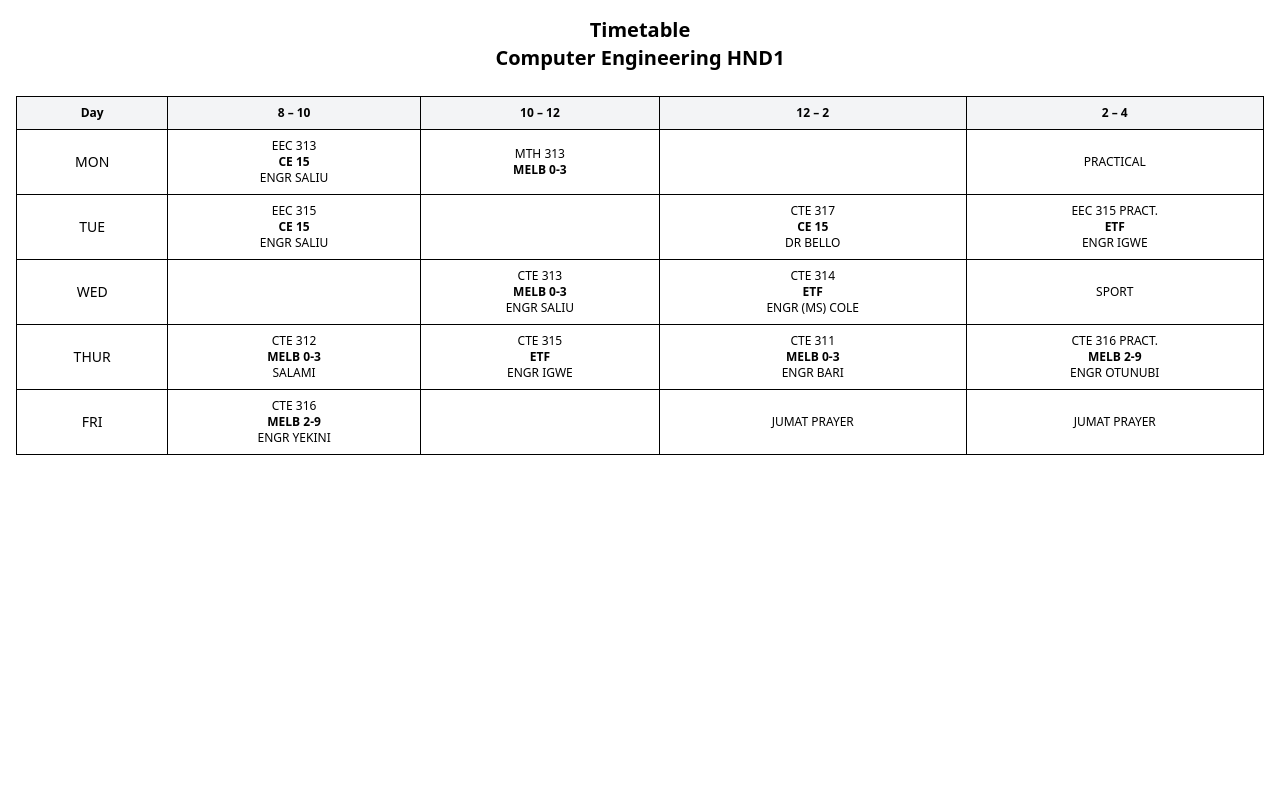
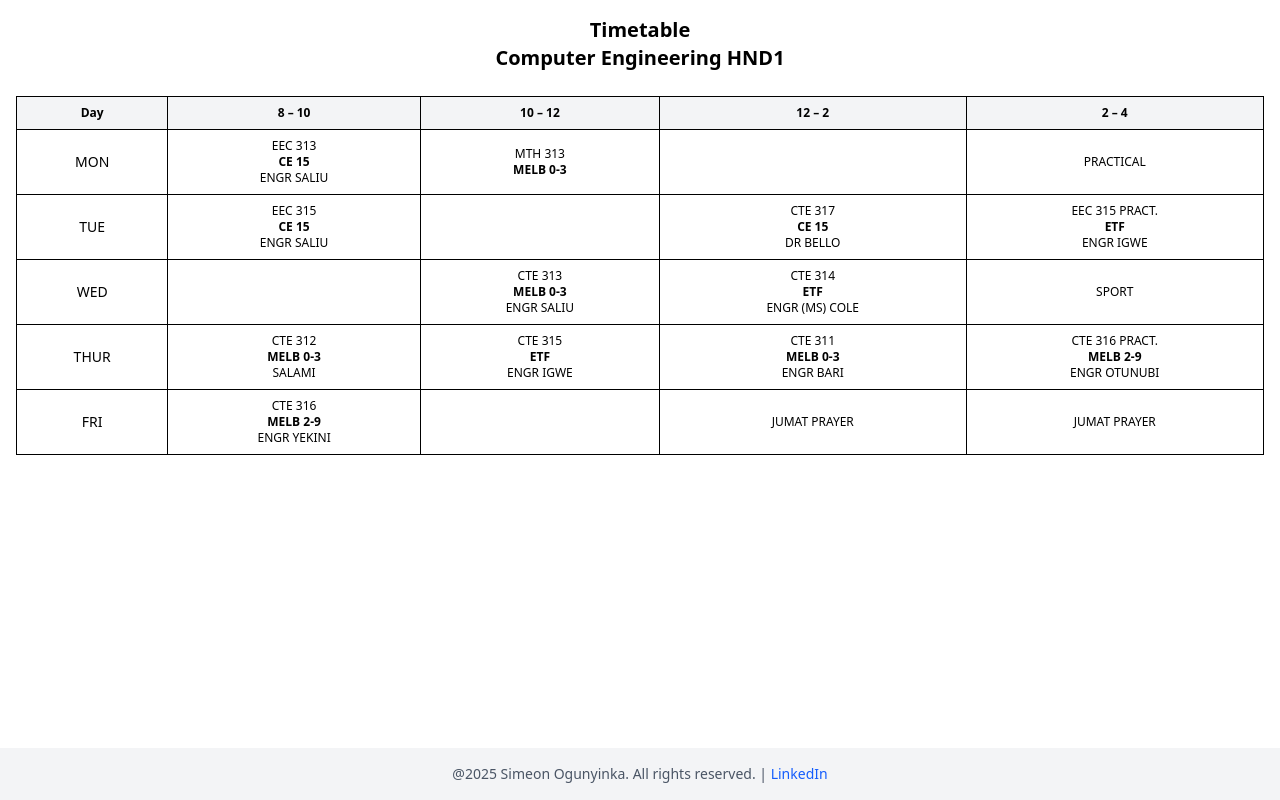
Before and after one commit to Simeon369/computer-engineering-timetable, a React (Vite) app: page / in a window 1280 px wide. Built offline with nearby package versions, Linux system fonts and the light colour scheme.

Commit message:
added footer

```diff
--- a/src/App.jsx
+++ b/src/App.jsx
@@ -1,10 +1,12 @@
 import React from 'react'
 import Timetable from './timetable'
+import Footer from './footer'
 
 const App = () => {
   return (
     <div>
       <Timetable />
+      <Footer />
     </div>
   )
 }
--- /dev/null
+++ b/src/footer.jsx
@@ -0,0 +1,19 @@
+import React from 'react';
+
+export default function footer() {
+  return (
+    <footer className="absolute bottom-0 w-full mt-10 bg-gray-100 text-center text-sm text-gray-600 py-4">
+      <p>
+        @{new Date().getFullYear()} Simeon Ogunyinka. All rights reserved. |
+        <a
+          href="https://www.linkedin.com/in/simeon-ogunyinka-89144b280/"
+          target="_blank"
+          rel="noopener noreferrer"
+          className="text-blue-600 hover:underline"
+        >
+         {' '} LinkedIn
+        </a>
+      </p>
+    </footer>
+  );
+}
```
